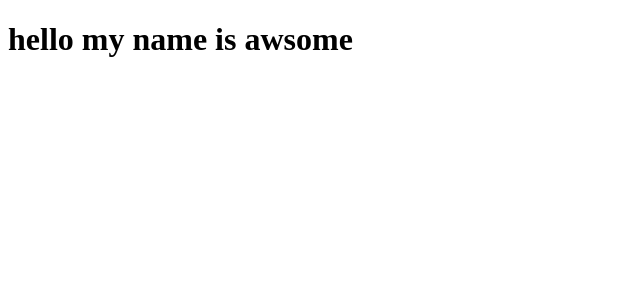
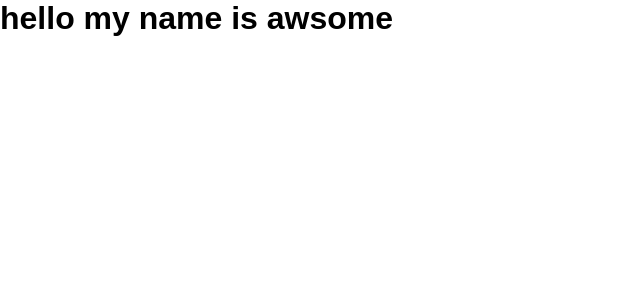
Before and after one commit to florence-manu/umat, a React (Create React App) app: page / in a window 1280 px wide. Shown: the top 300 px of the page, without its empty margins (0-640 px from the left). Built offline with nearby package versions, Linux system fonts and the light colour scheme.

Commit message:
created a global style

```diff
--- a/src/App.tsx
+++ b/src/App.tsx
@@ -1,9 +1,12 @@
 import React from 'react';
 import { Routing } from './router/Router';
-
+import GlobalStyleStyled from './GlobalStyle.styled';
 function App() {
   return (
-    <Routing />
+    <>
+     <GlobalStyleStyled/>
+     <Routing />
+    </>
   );
 }
 
--- /dev/null
+++ b/src/GlobalStyle.styled.tsx
@@ -0,0 +1,17 @@
+import { createGlobalStyle } from 'styled-components'
+
+
+export default createGlobalStyle`
+*{
+    margin: 0;
+    padding: 0;
+    box-sizing:border-box;
+    text-decoration: none;
+    border: none;
+    outline: none;
+    width: inherit;
+    height: inherit;
+    list-style: none;
+    background-color: none;
+    font-family: "Nunito", sans-serif;
+  }`
```
